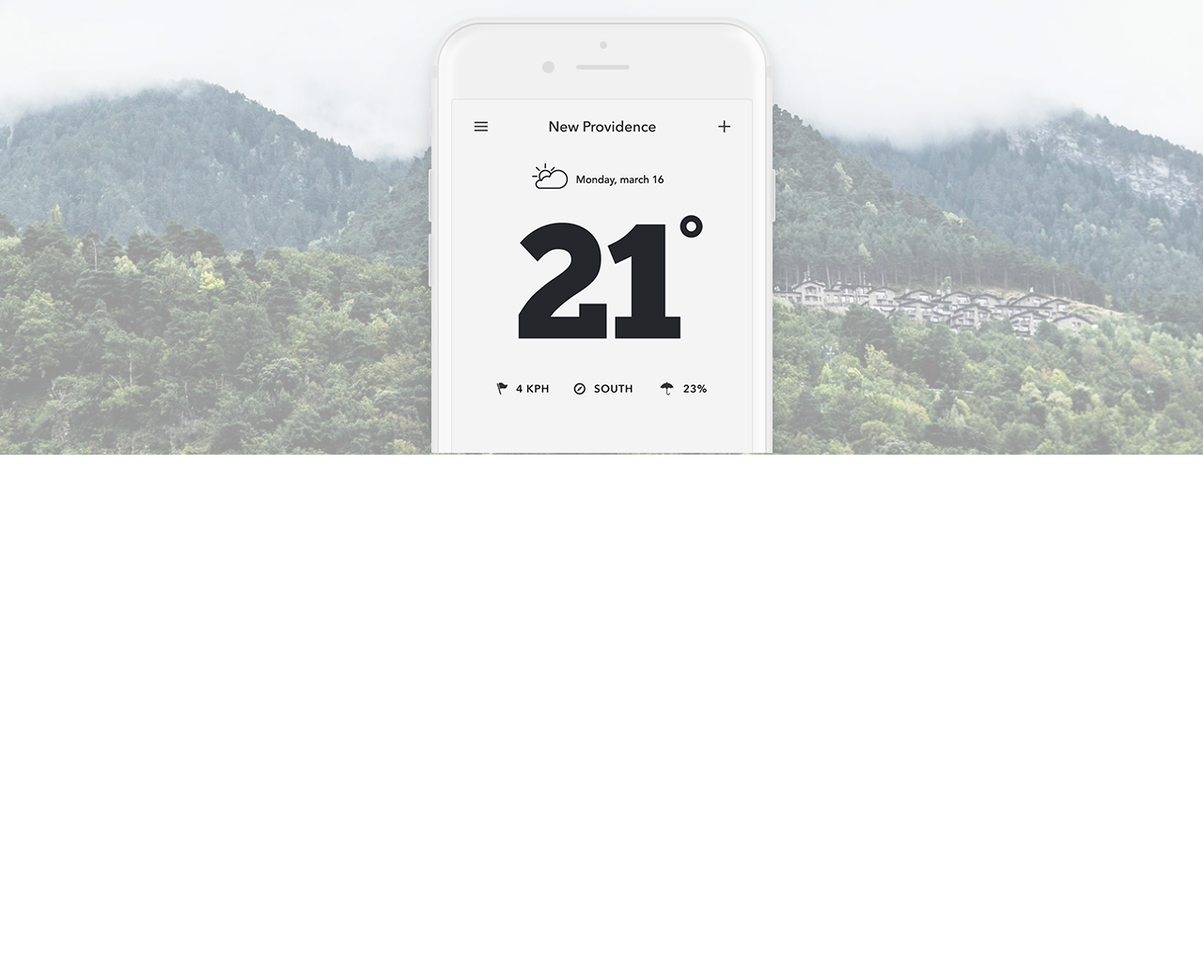
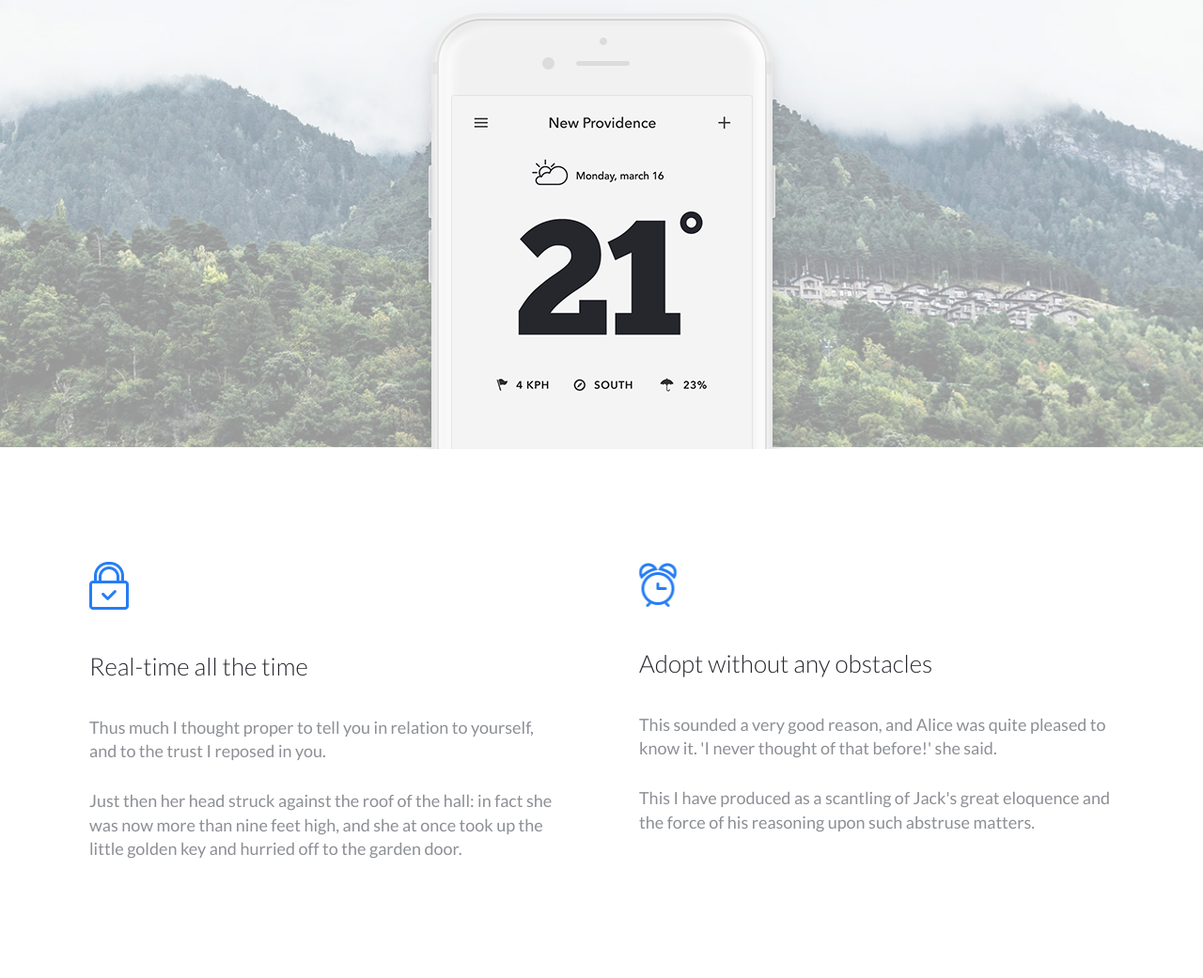
Before and after one commit to andoriweb/NewProvidence, a plain HTML site: page src/index.html in a window 1280 px wide. Shown: the part 527-1568 px from the top of the page at 94% size. Before the commit the page ends 1011 px from the top, so only its background shows below. Drawn offline with Linux system fonts and the light colour scheme.

Commit message:
section features

```diff
--- a/src/index.html
+++ b/src/index.html
@@ -75,6 +75,46 @@
 	</header>
 	<!-- /.header -->
 
+	<div class="features">
+		<div class="container">
+			<div class="features-wrapper">
+				<div class="features-block">
+					<div class="features__img features__img__lock"></div>
+					<div class="features__title">
+						Real-time all the time
+					</div>
+					<div class="features__text">
+						<p>
+							Thus much I thought proper to tell you in relation to yourself, and to the trust I reposed in you.
+						</p>
+						<p>
+							Just then her head struck against the roof of the hall: in fact she was now more than nine feet high, and she at once took up the little golden key and hurried off to the garden door.
+						</p>
+					</div>
+				</div>
+				<!-- /.features-block -->
+				<div class="features-block">
+					<div class="features__img features__img__clock"></div>
+					<div class="features__title">
+						Adopt without any obstacles
+					</div>
+					<div class="features__text">
+						<p>
+							This sounded a very good reason, and Alice was quite pleased to know it. 'I never thought of that before!' she said.
+						</p>
+						<p>
+							This I have produced as a scantling of Jack's great eloquence and the force of his reasoning upon such abstruse matters.
+						</p>
+					</div>
+				</div>
+				<!-- /.features-block -->
+			</div>
+			<!-- /.features-wrapper -->
+		</div>
+		<!-- /.container -->
+	</div>
+	<!-- /.features -->
+
 
 
 
--- /dev/null
+++ b/src/sass/_features.sass
@@ -0,0 +1,37 @@
+/*<div class="features">*/
+.features
+  padding: 120px 0 125px
+
+  &-wrapper
+    display: flex
+    justify-content: space-between
+
+  &-block
+    flex: 0 0 50%
+    padding: 0 40px
+
+  &__img
+    margin: 0 0 45px
+
+    &__lock
+      height: 55px
+      width: 42px
+      background: url(../img/features/Lock.png) center no-repeat
+
+    &__clock
+      height: 52px
+      width: 40px
+      background: url(../img/features/Clock.png) center no-repeat
+
+  &__title
+    font-size: 26px
+    font-weight: 300
+    color: $title-color
+    margin-bottom: 40px
+
+  &__text
+    font-size: 18px
+    line-height: 1.4
+
+    p:first-child
+      margin-bottom: 28px
--- a/src/sass/_header.sass
+++ b/src/sass/_header.sass
@@ -21,6 +21,7 @@
 
   &-btn
     padding: 10px 20px 10px 15px
+
     span
       display: flex
       align-items: center
--- a/src/sass/_main.sass
+++ b/src/sass/_main.sass
@@ -18,6 +18,7 @@
     display: block
     margin: 62px auto 0
     letter-spacing: 1px
+
     span
       &::before
         content: ''
@@ -28,4 +29,5 @@
         margin-right: 12px
 
   &__img
-    margin-top: 46px
+    margin-top: 42px
+    margin-bottom: -4px
--- a/src/sass/_media.sass
+++ b/src/sass/_media.sass
@@ -2,6 +2,18 @@
 @media( max-width: 900px )
   .header-menu
     display: none
+
+  .features
+    text-align: center
+    &-wrapper
+      flex-direction: column
+      >div:first-child
+        margin-bottom: 80px
+    &__img
+      margin: 0 auto 35px
+
+
+
 
 @media( max-width: 575px )
   .header
@@ -15,6 +27,13 @@
     &__img
       display: none
 
+  .features
+    padding: 80px 0
+    &-block
+      padding: 0
+
+
+
 @media( max-width: 400px )
   .header-wrapper
     flex-wrap: wrap
--- a/src/sass/styles.sass
+++ b/src/sass/styles.sass
@@ -2,5 +2,6 @@
 @import 'interface'
 @import 'header'
 @import 'main'
+@import 'features'
 
 @import 'media'
```
Also changed, not shown: src/css/styles.css, src/img/apple.svg (deleted), src/img/features/Clock.png (renamed from src/img/Clock Icon.png), src/img/features/Lock.png (renamed from src/img/Lock Icon.png), src/img/menu.svg (deleted), src/img/play_icon_17315.svg (deleted).
